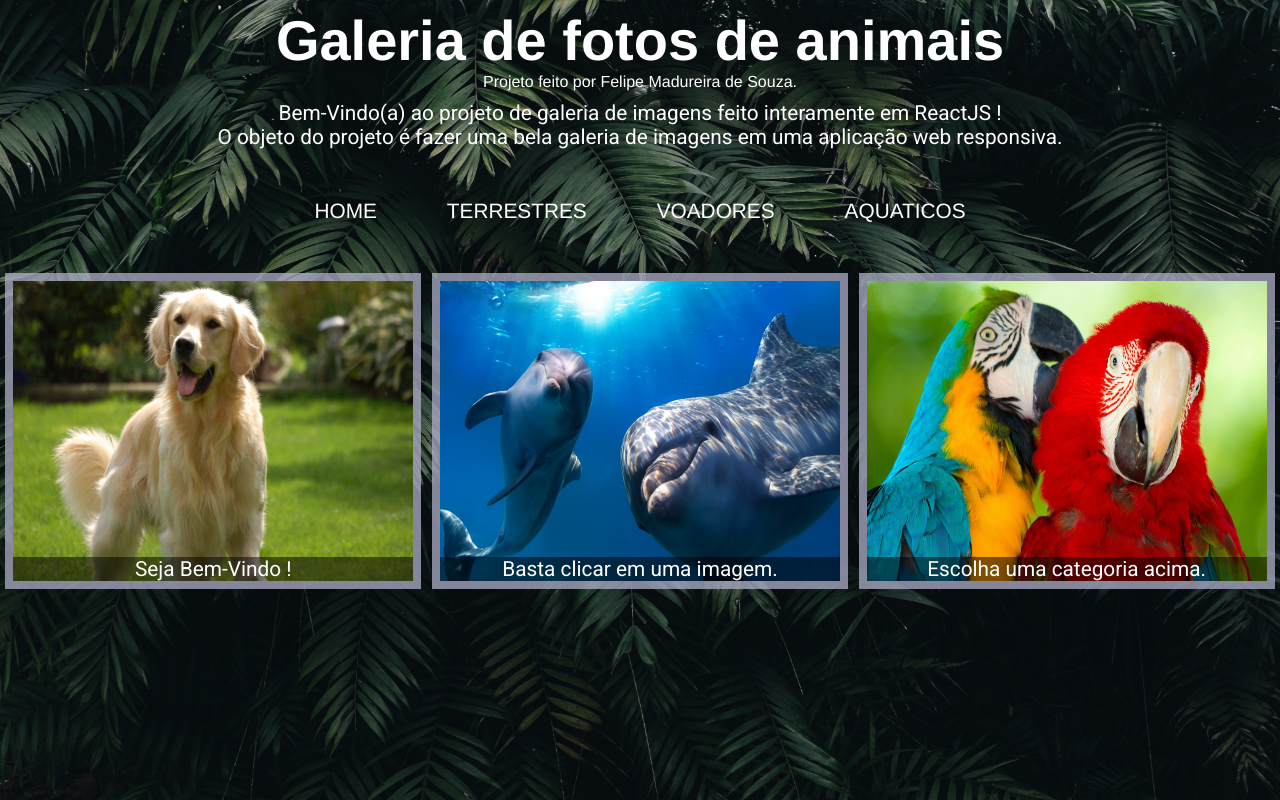
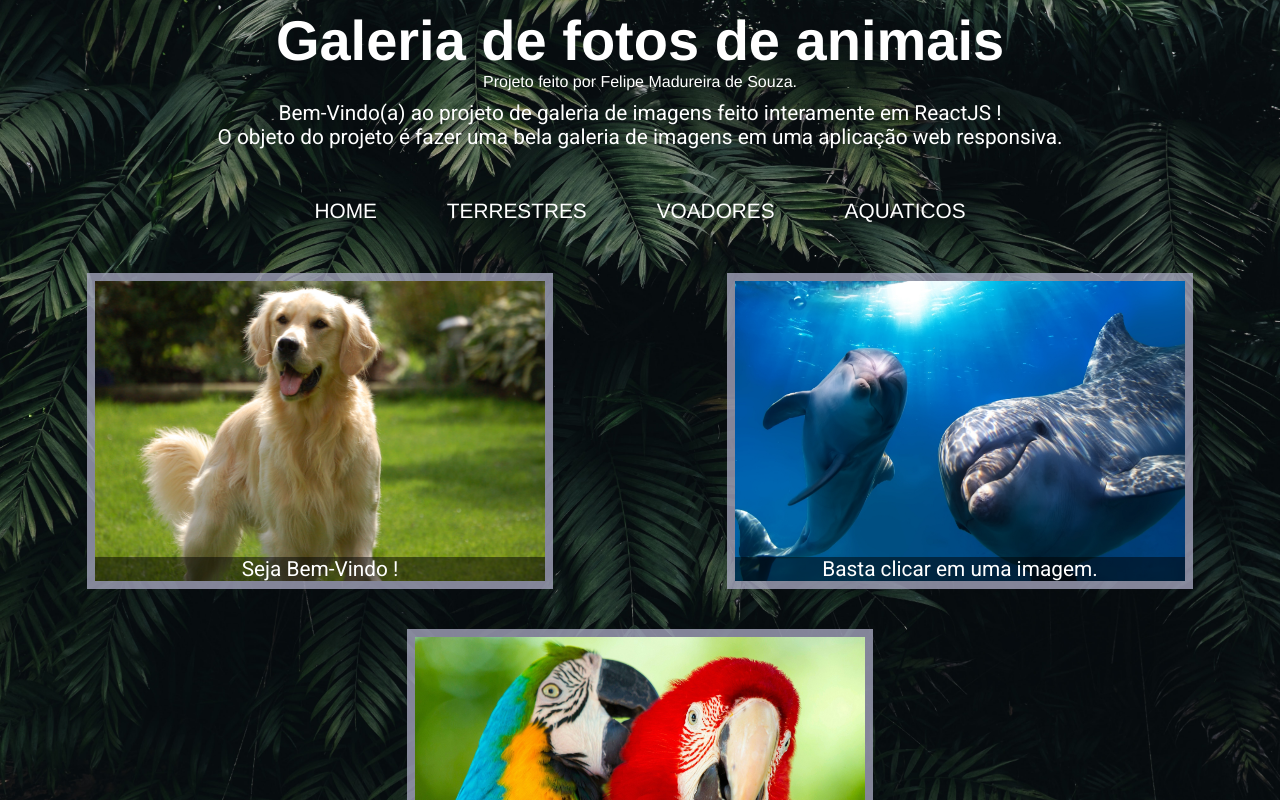
Before and after one commit to felippefms/galeria_animais, a React (Create React App) app: page / in a window 1280 px wide. Built offline with nearby package versions, Linux system fonts and the light colour scheme.

Commit message:
Update
Updated Photobox Size

```diff
--- a/src/components/PhotoBox.css
+++ b/src/components/PhotoBox.css
@@ -5,7 +5,7 @@
     position: relative;
     justify-content: center;
     align-items: center;
-    width: 400px;
+    width: 450px;
     height: 300px;
     border: 8px solid rgba(176, 176, 201, 0.74);
     margin: 20px 0 20px 0;
@@ -20,6 +20,7 @@
 img{
     width: 100%;
     height: 100%;
+
 }
 
 .Photo-Text{
@@ -50,7 +51,7 @@ img{
 
   .modal-content{
     width: 90%;
-    max-width: 1200px;
+    max-width: 1000px;
     background-color: rgb(235, 235, 252);
     border: 3px solid black;
     border-radius: 8px;
--- a/src/components/Terrestres.js
+++ b/src/components/Terrestres.js
@@ -16,7 +16,7 @@ function Terrestres(){
         <div className='content-wrapper'>
             <PhotoBox imagem={girafa} nome=' Girafa' nomecien=' Giraffa camelopardalis' classe=' Mamifero' anos='33'></PhotoBox>
             <PhotoBox imagem={leao} nome=' Leão' nomecien=' Panthera leo' classe=' Mamifero' anos='16'></PhotoBox>
-            <PhotoBox imagem={gato} nome=' Gato' nomecien=' Felis catus' classe=' Mamifero' anos='14'></PhotoBox>
+            <PhotoBox></PhotoBox>
             <PhotoBox></PhotoBox>
             <PhotoBox></PhotoBox>
             <PhotoBox></PhotoBox>
@@ -27,7 +27,7 @@ function Terrestres(){
             <PhotoBox></PhotoBox>
             <PhotoBox imagem={cachorro} nome=' Cachorro' nomecien=' Canis lupus familiaris' classe=' Mamifero' anos='13'></PhotoBox>
             <PhotoBox></PhotoBox>
-            <PhotoBox></PhotoBox>
+            <PhotoBox imagem={gato} nome=' Gato' nomecien=' Felis catus' classe=' Mamifero' anos='14'></PhotoBox>
             <PhotoBox></PhotoBox>
             <PhotoBox></PhotoBox>
         </div>
```
